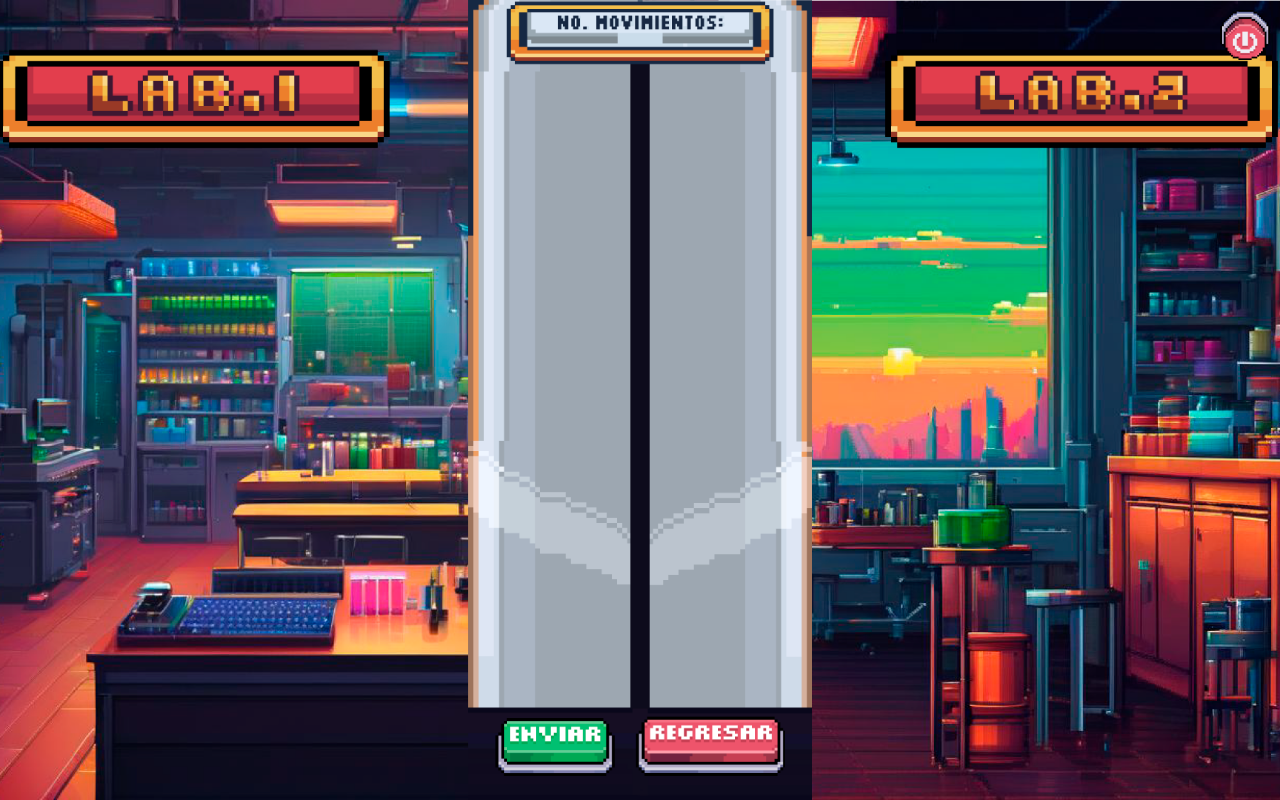
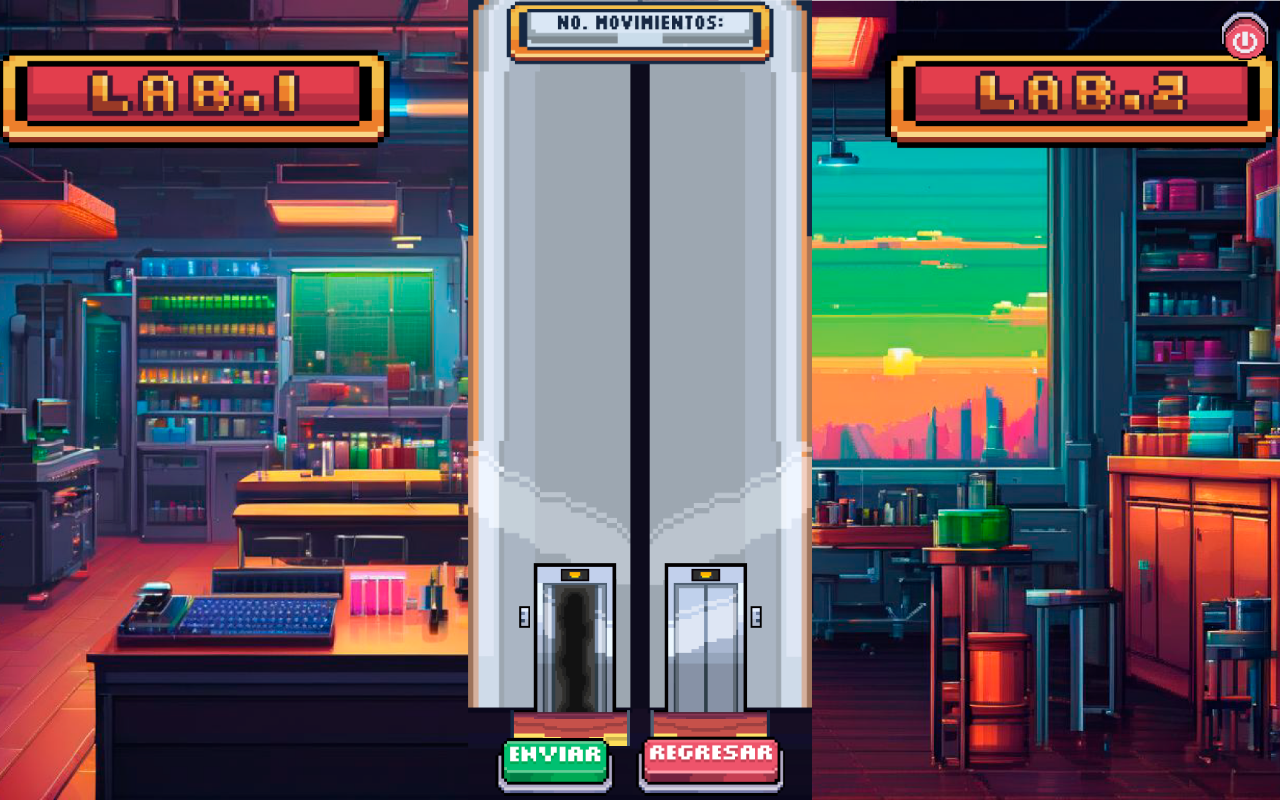
Before and after one commit to MarioDominguez7/Cientificos-Robots, an Angular app: page /game in a window 1280 px wide. Built offline with nearby package versions, Linux system fonts and the light colour scheme.

Commit message:
Ya esta la animación de la capsula con sus respectivos botones

```diff
--- a/src/app/game/game.component.css
+++ b/src/app/game/game.component.css
@@ -30,9 +30,15 @@
   /* Estilo para el contenedor de botones */
   .button-container {
     position: absolute; /* Mantenerlo absoluto */
-    bottom: 20px; /* Ajusta la distancia desde la parte inferior */
+    bottom: 0px; /* Ajusta la distancia desde la parte inferior */
     left: 50%; /* Centrar horizontalmente */
     transform: translateX(-50%); /* Centra el contenedor horizontalmente */
+  }
+  button {
+    background: none; /* Sin fondo */
+    border: none; /* Sin borde */
+    padding: 0; /* Quitar el relleno extra */
+    cursor: pointer; /* Mostrar el cursor de puntero al pasar sobre el botón */
   }
 
   /* Estilo específico para los botones */
@@ -64,3 +70,18 @@
     height: 60px;
     overflow: visible;
   }
+
+  .capsule-container {
+    position: absolute; /* Mantenerlo absoluto */
+    bottom: 50px; /* Ajusta la distancia desde la parte inferior */
+    left: 50%; /* Centrar horizontalmente */
+    transform: translateX(-50%); /* Centra el contenedor horizontalmente */
+  }
+
+  /* Estilo específico para los botones */
+  .capsule {
+    cursor: pointer;
+    margin: 0 10px; /* Espaciado entre los botones */
+    width: 120px; /* Cambia este valor según el tamaño deseado */
+    height: auto; /* Ajusta la altura automáticamente para mantener la proporción de la imagen */
+  }
--- a/src/app/game/game.component.html
+++ b/src/app/game/game.component.html
@@ -16,28 +16,48 @@
 
                 />
           </div>
+
+          <div class="capsule-container">
+            <img
+              [src]="leftCapsuleState"
+              alt="Cápsula Izquierda"
+              class="capsule"
+            />
+            <img
+              [src]="rightCapsuleState"
+              alt="Cápsula Derecha"
+              class="capsule"
+            />
+          </div>
+
         <div class="button-container">
+            <button
+            (mouseup)="onSendButtonMouseUp()"
+            [disabled]="!isLeftCapsuleOpen">
             <img
               class="button"
               src="assets/botonEnviar.png"
               alt="Enviar"
               [src]="isSendButtonPressed ? 'assets/botonEnviarPressed.png' : 'assets/botonEnviar.png'"
               (mousedown)="onSendButtonMouseDown()"
-              (mouseup)="onSendButtonMouseUp()"
               (mouseleave)="isSendButtonPressed = false"
               style="top: 982px; left: 758.951px;"
             />
+        </button>
 
+        <button
+            (mouseup)="onBackButtonMouseUp()"
+            [disabled]="!isRightCapsuleOpen">
             <img
               class="button"
               src="assets/botonRegresar.png"
               alt="Regresar"
               [src]="isBackButtonPressed ? 'assets/botonRegresarPressed.png' : 'assets/botonRegresar.png'"
               (mousedown)="onBackButtonMouseDown()"
-              (mouseup)="onBackButtonMouseUp()"
               (mouseleave)="isBackButtonPressed = false"
               style="top: 982px; left: 758.951px; width: 150px;"
             />
+        </button>
           </div>
     </div>
   </div>
--- a/src/app/game/game.component.ts
+++ b/src/app/game/game.component.ts
@@ -11,6 +11,10 @@ export class GameComponent {
   isSendButtonPressed: boolean = false;
   isBackButtonPressed: boolean = false;
   isRegresarButtonPressed: boolean = false;
+  leftCapsuleState: string = 'assets/abierto1.png';
+  rightCapsuleState: string = 'assets/cerrado2.png';
+  isLeftCapsuleOpen: boolean = true;
+  isRightCapsuleOpen: boolean = false;
 
   constructor(private router: Router) {}
 
@@ -30,7 +34,12 @@ export class GameComponent {
 
   onSendButtonMouseUp() {
     this.isSendButtonPressed = false;
-    this.send(); // Llama a la función de enviar al soltar el botón
+    if (this.isLeftCapsuleOpen) { // Solo permitir si la cápsula izquierda está abierta
+      this.closeLeftCapsule();
+      setTimeout(() => {
+        this.openRightCapsule();
+      }, 2000);
+    }
   }
 
   onBackButtonMouseDown() {
@@ -39,7 +48,12 @@ export class GameComponent {
 
   onBackButtonMouseUp() {
     this.isBackButtonPressed = false;
-
+    if (this.isRightCapsuleOpen) { // Solo permitir si la cápsula derecha está abierta
+      this.closeRightCapsule();
+      setTimeout(() => {
+        this.openLeftCapsule();
+      }, 2000);
+    }
   }
 
   onRegresarButtonMouseDown() {
@@ -50,4 +64,37 @@ export class GameComponent {
     this.isRegresarButtonPressed = false;
     this.goBack(); // Llama a la función de volver al soltar el botón
   }
+
+  // Cambios de estado de las cápsulas
+  closeLeftCapsule() {
+    this.leftCapsuleState = 'assets/entreabierto1.png';
+    setTimeout(() => {
+      this.leftCapsuleState = 'assets/cerrado1.png';
+      this.isLeftCapsuleOpen = false;
+    }, 1000); // Cambiar a cerrada después de 1 segundo
+  }
+
+  openLeftCapsule() {
+    this.leftCapsuleState = 'assets/entreabierto1.png';
+    setTimeout(() => {
+      this.leftCapsuleState = 'assets/abierto1.png';
+      this.isLeftCapsuleOpen = true;
+    }, 1000);
+  }
+
+  closeRightCapsule() {
+    this.rightCapsuleState = 'assets/entreabierto2.png';
+    setTimeout(() => {
+      this.rightCapsuleState = 'assets/cerrado2.png';
+      this.isRightCapsuleOpen = false;
+    }, 1000); // Cambiar a cerrada después de 1 segundo
+  }
+
+  openRightCapsule() {
+    this.rightCapsuleState = 'assets/entreabierto2.png';
+    setTimeout(() => {
+      this.rightCapsuleState = 'assets/abierto2.png';
+      this.isRightCapsuleOpen = true;
+    }, 1000);
+  }
 }
```
